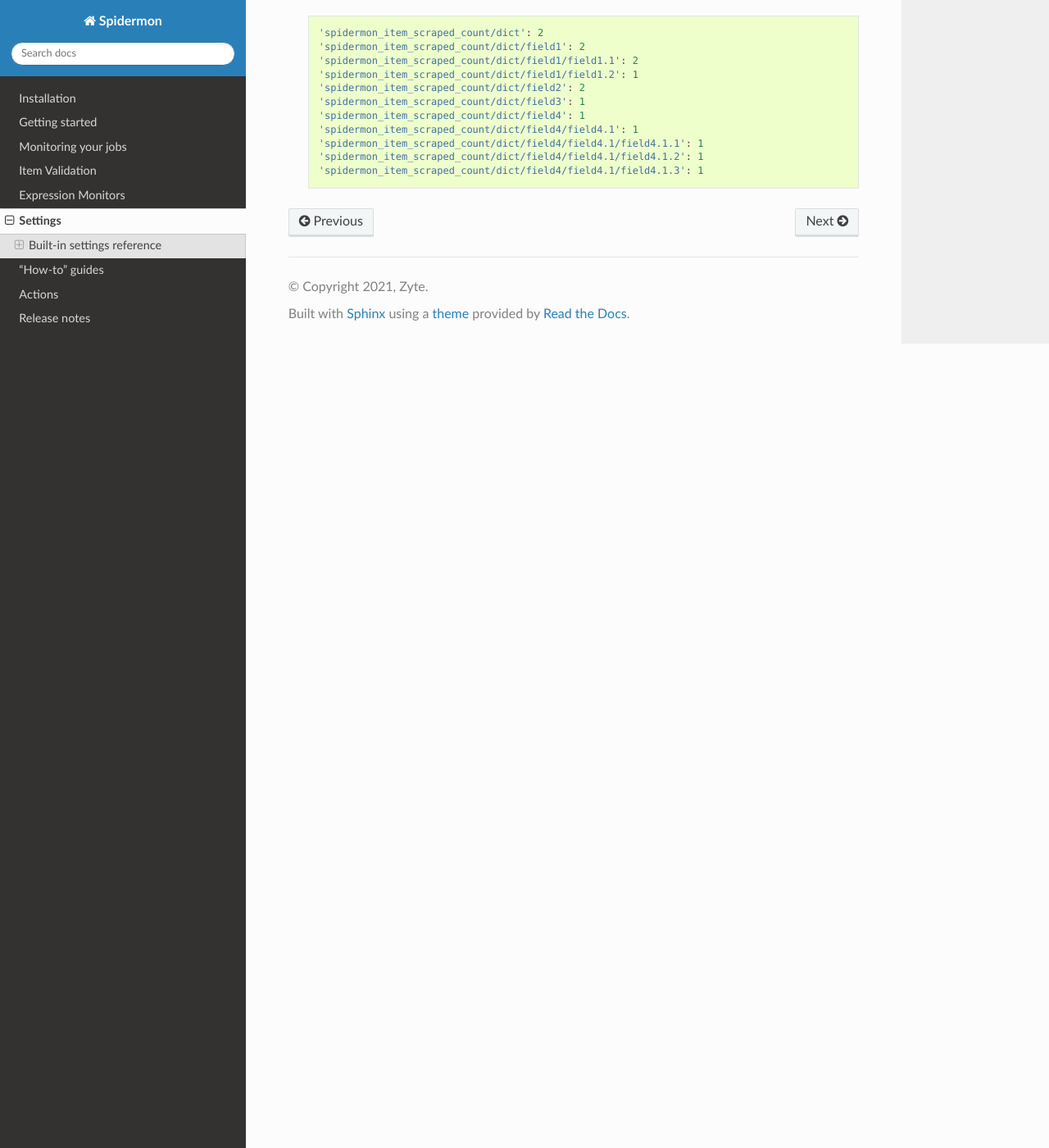
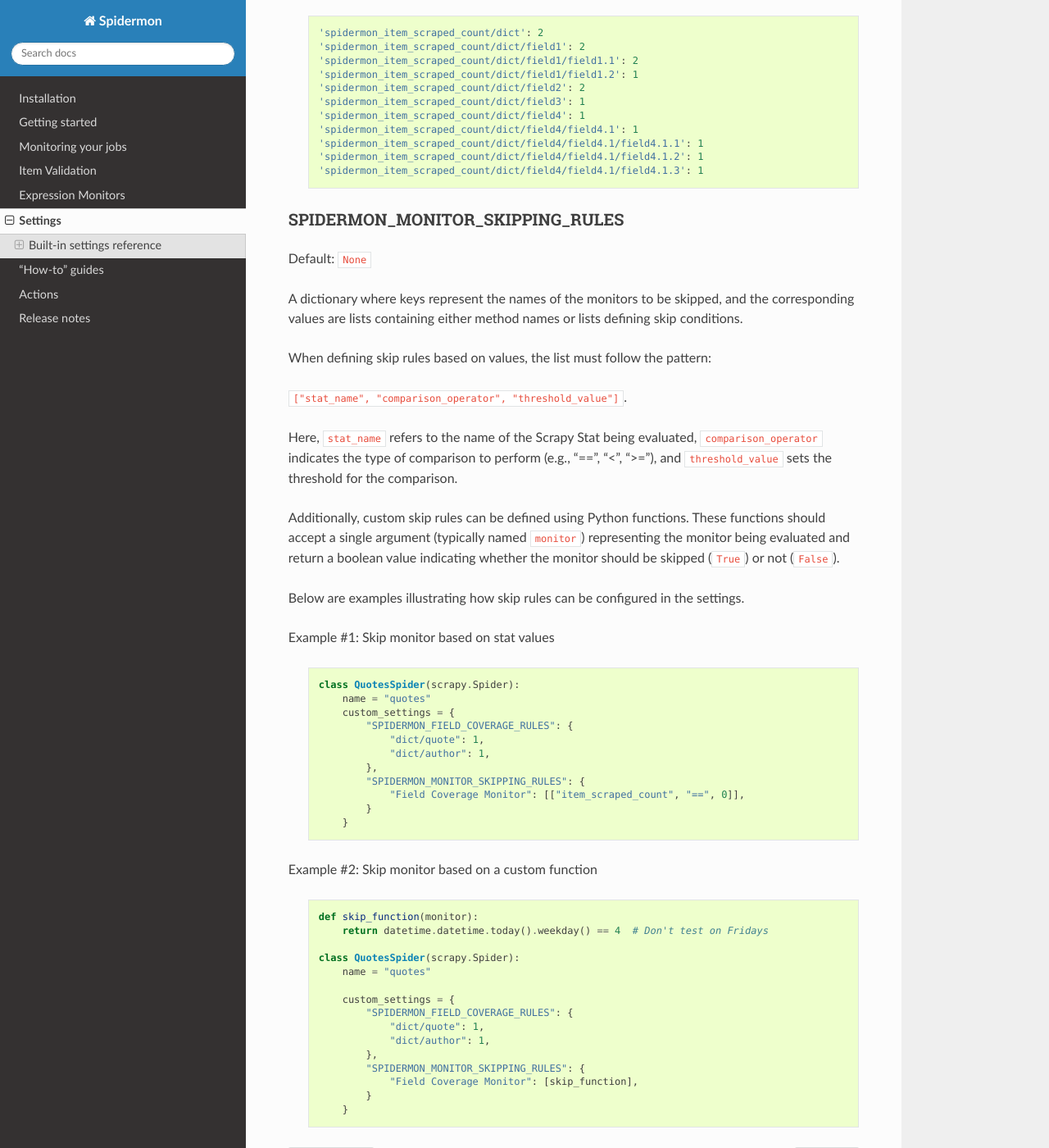
Before and after one commit to scrapinghub/spidermon, a Sphinx documentation site: the page built from docs/source/settings.rst, in a window 1280 px wide and 1400 px high, scrolled down 6675 px. Shown: the whole window at 82% size. Built offline with Sphinx 7.4.7 and the Read the Docs theme 2.0.0, drawn with Linux system fonts in a browser that asks for light colours.

Commit message:
Add SPIDERMON_MONITOR_SKIPPING_RULES docs to settings (#447)
* Move SPIDERMON_MONITOR_SKIPPING_RULES docs to settings page and improve it

* Update docs/source/settings.rst

Co-authored-by: Adrián Chaves <adrian@chaves.io>

---------

Co-authored-by: Adrián Chaves <adrian@chaves.io>

```diff
--- a/docs/source/settings.rst
+++ b/docs/source/settings.rst
@@ -354,3 +354,55 @@
       'spidermon_item_scraped_count/dict/field4/field4.1/field4.1.1': 1
       'spidermon_item_scraped_count/dict/field4/field4.1/field4.1.2': 1
       'spidermon_item_scraped_count/dict/field4/field4.1/field4.1.3': 1
+
+SPIDERMON_MONITOR_SKIPPING_RULES
+--------------------------------
+Default: ``None``
+
+A dictionary where keys represent the names of the monitors to be skipped, and the corresponding values are lists containing either method names or lists defining skip conditions.
+
+When defining skip rules based on values, the list must follow the pattern:
+
+``["stat_name", "comparison_operator", "threshold_value"]``.
+
+Here, ``stat_name`` refers to the name of the Scrapy Stat being evaluated, ``comparison_operator`` indicates the type of comparison to perform (e.g., "==", "<", ">="), and ``threshold_value`` sets the threshold for the comparison.
+
+Additionally, custom skip rules can be defined using Python functions. These functions should accept a single argument (typically named ``monitor``) representing the monitor being evaluated and return a boolean value indicating whether the monitor should be skipped (``True``) or not (``False``).
+
+Below are examples illustrating how skip rules can be configured in the settings.
+
+Example #1: Skip monitor based on stat values
+
+   .. code-block:: python
+
+       class QuotesSpider(scrapy.Spider):
+           name = "quotes"
+           custom_settings = {
+               "SPIDERMON_FIELD_COVERAGE_RULES": {
+                   "dict/quote": 1,
+                   "dict/author": 1,
+               },
+               "SPIDERMON_MONITOR_SKIPPING_RULES": {
+                   "Field Coverage Monitor": [["item_scraped_count", "==", 0]],
+               }
+           }
+
+Example #2: Skip monitor based on a custom function
+
+   .. code-block:: python
+
+       def skip_function(monitor):
+           return datetime.datetime.today().weekday() == 4  # Don't test on Fridays
+
+       class QuotesSpider(scrapy.Spider):
+           name = "quotes"
+
+           custom_settings = {
+               "SPIDERMON_FIELD_COVERAGE_RULES": {
+                   "dict/quote": 1,
+                   "dict/author": 1,
+               },
+               "SPIDERMON_MONITOR_SKIPPING_RULES": {
+                   "Field Coverage Monitor": [skip_function],
+               }
+           }
```
Also changed, not shown: 1 other file.
